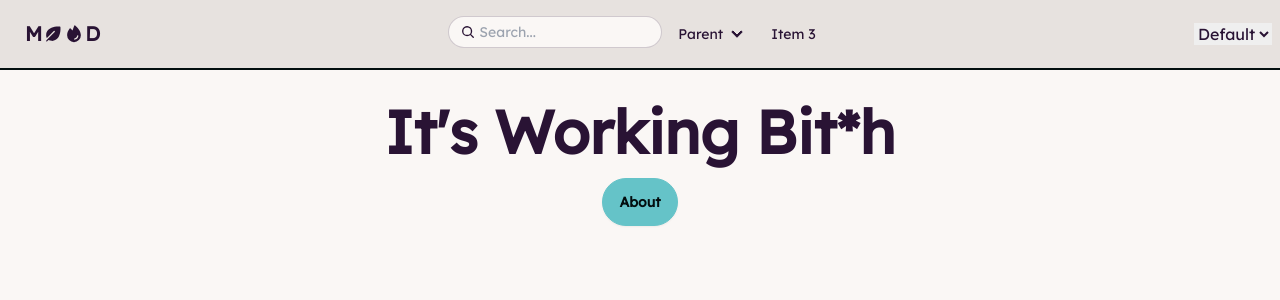
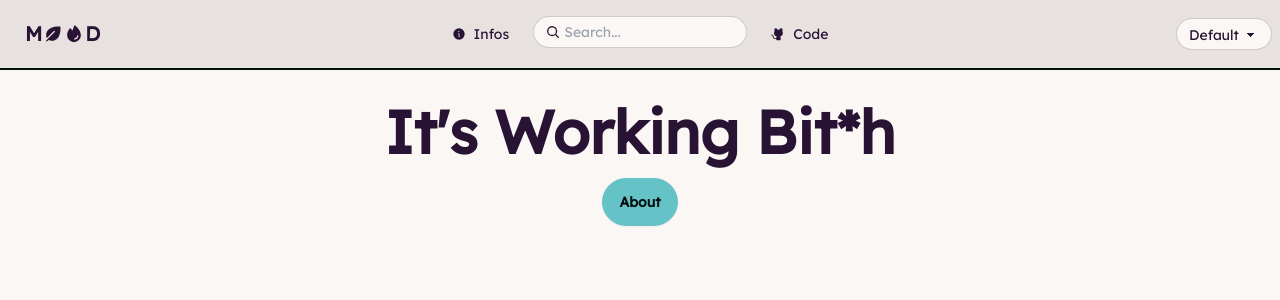
Before and after one commit to DreamCloud-Development/moods.js, a Nuxt app: page / in a window 1280 px wide. Shown: the top 300 px of the page. Built offline with nearby package versions, Linux system fonts and the light colour scheme.

Commit message:
🎨 UI-Adicted

```diff
--- a/components/Navbar.vue
+++ b/components/Navbar.vue
@@ -31,20 +31,20 @@
             </NuxtLink>
         </div>
         <div class="navbar-center hidden lg:flex">
-            <ul class="menu menu-horizontal px-1">
+            <ul class="menu menu-horizontal px-1 gap-2 align-bottom">
+                <li>
+                    <NuxtLink to="/info">
+                        <Icon name="ph:info-fill" /> Infos
+                    </NuxtLink>
+                </li>
                 <li>
                     <SearchBull @search="handleSearch" />
                 </li>
                 <li>
-                    <details>
-                        <summary>Parent</summary>
-                        <ul class="p-2">
-                            <li><a>Submenu 1</a></li>
-                            <li><a>Submenu 2</a></li>
-                        </ul>
-                    </details>
+                    <a href="https://github.com/DreamCloud-Development/moods.js">
+                        <Icon name="ph:github-logo-fill" /> Code
+                    </a>
                 </li>
-                <li><a>Item 3</a></li>
             </ul>
         </div>
         <div class="navbar-end">
--- a/components/ThemeDropdown.vue
+++ b/components/ThemeDropdown.vue
@@ -1,5 +1,5 @@
 <template>
-    <select data-choose-theme>
+    <select data-choose-theme class="select select-sm select-bordered">
         <option value="cupcake">Default</option>
         <option value="coffee">Dark</option>
     </select>
```
